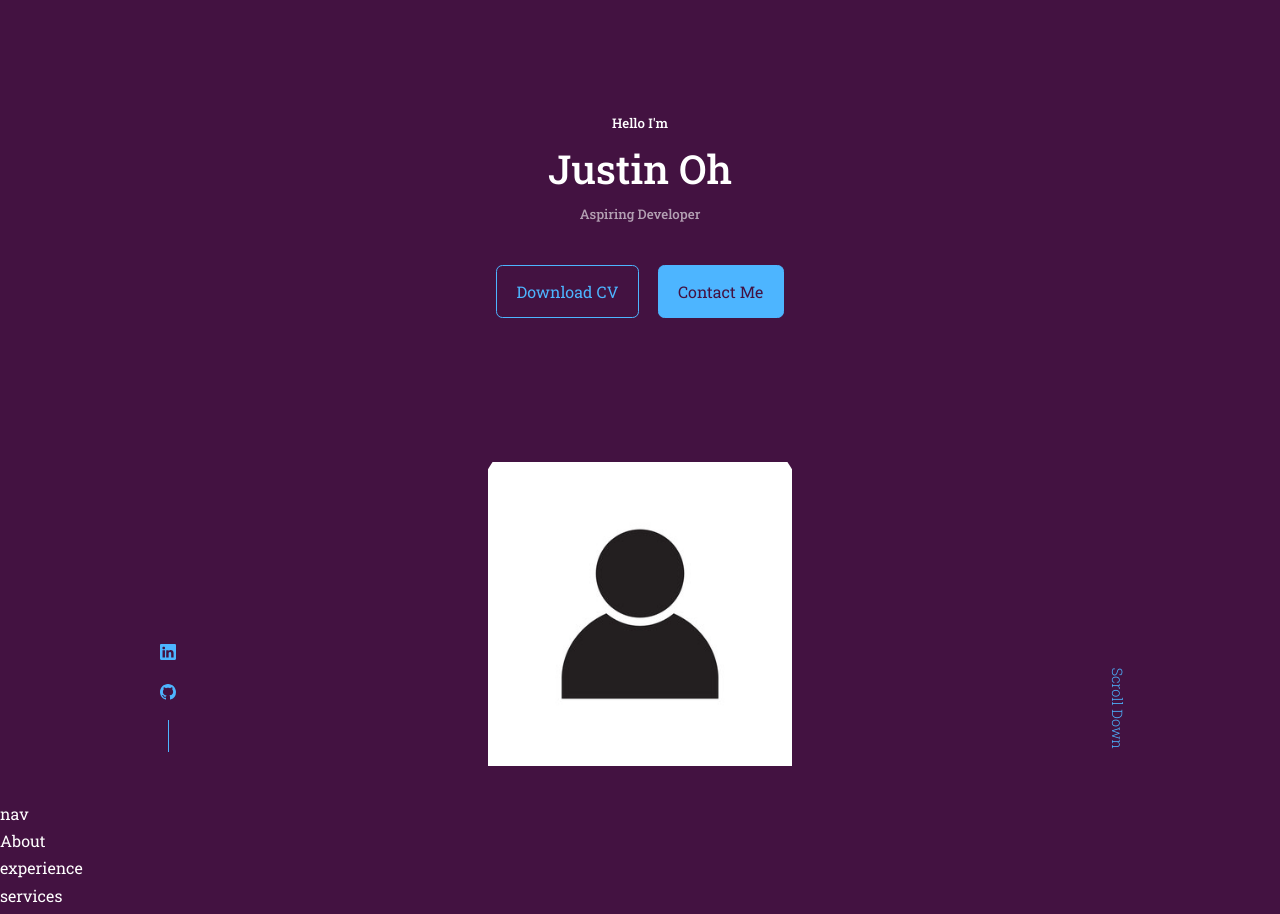
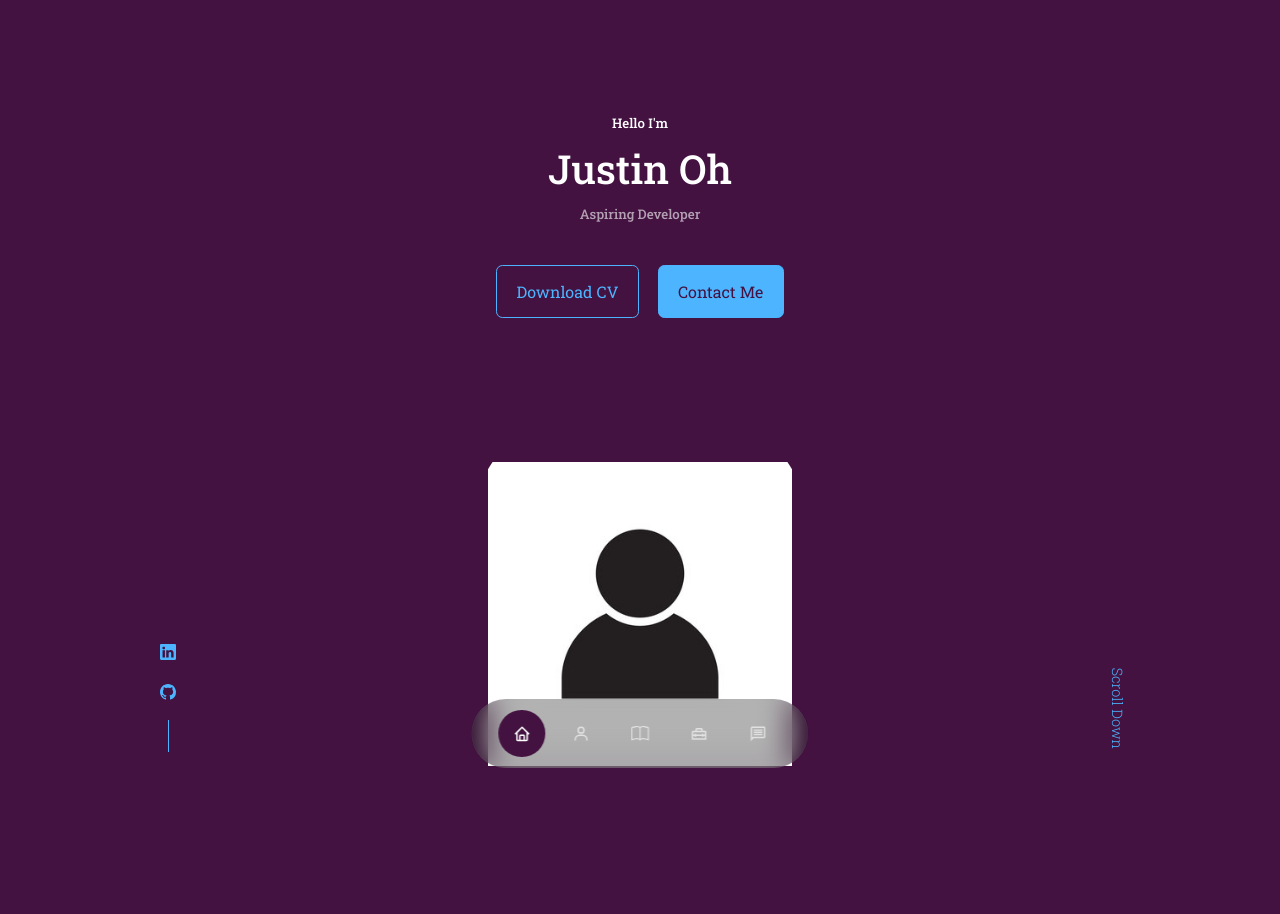
Before and after one commit to hiem55/my-portfolio, a React (Create React App) app: page / in a window 1280 px wide. Shown: the top 914 px of the page. Built offline with nearby package versions, Linux system fonts and the light colour scheme.

Commit message:
Complete navbar

```diff
--- a/src/App.jsx
+++ b/src/App.jsx
@@ -3,7 +3,7 @@ import Header from './components/header/header'
 import Nav from './components/nav/nav'
 import About from './components/about/about'
 import Experience from './components/experience/experience'
-import Services from './components/services/services'
+import Projects from './components/projects/projects'
 import Portfolio from './components/portfolio/portfolio'
 import Contact from './components/contact/contact'
 import Footer from './components/footer/footer'
@@ -15,7 +15,7 @@ const App = () => {
             <Nav />
             <About />
             <Experience />
-            <Services />
+            <Projects />
             <Portfolio />
             <Contact />
             <Footer />
--- a/src/components/about/about.jsx
+++ b/src/components/about/about.jsx
@@ -2,9 +2,9 @@ import React from 'react'
 import './about.css'
 const About = () => {
     return (
-        <div>
+        <section id='about'>
             About
-        </div>
+        </section>
     )
 }
 
--- a/src/components/contact/contact.jsx
+++ b/src/components/contact/contact.jsx
@@ -1,11 +1,11 @@
 import React from 'react'
 import './contact.css'
-const contact = () => {
+const Contact = () => {
     return (
-        <div>
+        <section id='contact'>
             Contact
-        </div>
+        </section>
     )
 }
 
-export default contact
+export default Contact
--- a/src/components/experience/experience.jsx
+++ b/src/components/experience/experience.jsx
@@ -1,11 +1,11 @@
 import React from 'react'
 import './experience.css'
-const experience = () => {
+const Experience = () => {
     return (
-        <div>
+        <section id='experience'>
             experience
-        </div>
+        </section>
     )
 }
 
-export default experience
+export default Experience
--- a/src/components/nav/nav.css
+++ b/src/components/nav/nav.css
@@ -0,0 +1,33 @@
+nav {
+    background: rgba(0, 0, 0, 0.3);
+    width: max-content;
+    display: block;
+    padding: 0.7rem 1.7rem;
+    z-index: 2;
+    position: fixed;
+    left: 50%;
+    transform: translateX(-50%);
+    bottom: 2rem;
+    display: flex;
+    gap: 0.8rem;
+    border-radius: 3rem;
+    backdrop-filter: blur(15px);
+}
+
+nav a {
+    background: transparent;
+    padding: 0.9rem;
+    border-radius: 50%;
+    display: flex;
+    color: var(--color-light);
+    font-size: 1.1rem;
+}
+
+nav a:hover {
+    background: rgba(0, 0, 0, 0.3);
+}
+
+nav a.active {
+    background: var(--color-bg);
+    color: var(--color-white)
+}
--- a/src/components/nav/nav.jsx
+++ b/src/components/nav/nav.jsx
@@ -1,12 +1,24 @@
+/* eslint-disable jsx-a11y/anchor-is-valid */
 import React from 'react'
 import './nav.css'
+import { BiHome } from 'react-icons/bi'
+import { BiUser } from 'react-icons/bi'
+import { BsBook } from 'react-icons/bs'
+import { MdOutlineHomeRepairService } from 'react-icons/md'
+import { MdOutlineMessage } from 'react-icons/md'
+import { useState } from 'react'
 
-const nav = () => {
+const Nav = () => {
+    const [activeNav, setActiveNav] = useState('#')
     return (
-        <div>
-            nav
-        </div>
+        <nav>
+            <a href='#' onClick={() => setActiveNav('#')} className={activeNav === '#' ? 'active' : ''}><BiHome /></a>
+            <a href='#about' onClick={() => setActiveNav('#about')} className={activeNav === '#about' ? 'active' : ''}><BiUser /></a>
+            <a href='#experience' onClick={() => setActiveNav('#experience')} className={activeNav === '#experience' ? 'active' : ''}><BsBook /></a>
+            <a href='#projects' onClick={() => setActiveNav('#projects')} className={activeNav === '#projects' ? 'active' : ''}><MdOutlineHomeRepairService /></a>
+            <a href='#contact' onClick={() => setActiveNav('#contact')} className={activeNav === '#contact' ? 'active' : ''}><MdOutlineMessage /></a>
+        </nav>
     )
 }
 
-export default nav
+export default Nav
--- a/src/components/portfolio/portfolio.jsx
+++ b/src/components/portfolio/portfolio.jsx
@@ -1,12 +1,12 @@
 import React from 'react'
 import './portfolio.css'
 
-const portfolio = () => {
+const Portfolio = () => {
     return (
-        <div>
+        <section id='portfolio'>
             portfolio
-        </div>
+        </section>
     )
 }
 
-export default portfolio
+export default Portfolio
--- /dev/null
+++ b/src/components/projects/projects.jsx
@@ -0,0 +1,12 @@
+import React from 'react'
+import './projects.css'
+
+const Projects = () => {
+    return (
+        <section id='projects'>
+            projects
+        </section>
+    )
+}
+
+export default Projects
--- a/src/components/services/services.jsx
+++ /dev/null
@@ -1,12 +0,0 @@
-import React from 'react'
-import './services.css'
-
-const services = () => {
-    return (
-        <div>
-            services
-        </div>
-    )
-}
-
-export default services
--- a/src/index.css
+++ b/src/index.css
@@ -61,6 +61,7 @@ h1 {
 
 section {
     margin-top: 8rem;
+    height: 100vh;
 }
 
 section>h2,
```
Also changed, not shown: src/components/projects/projects.css (added).
